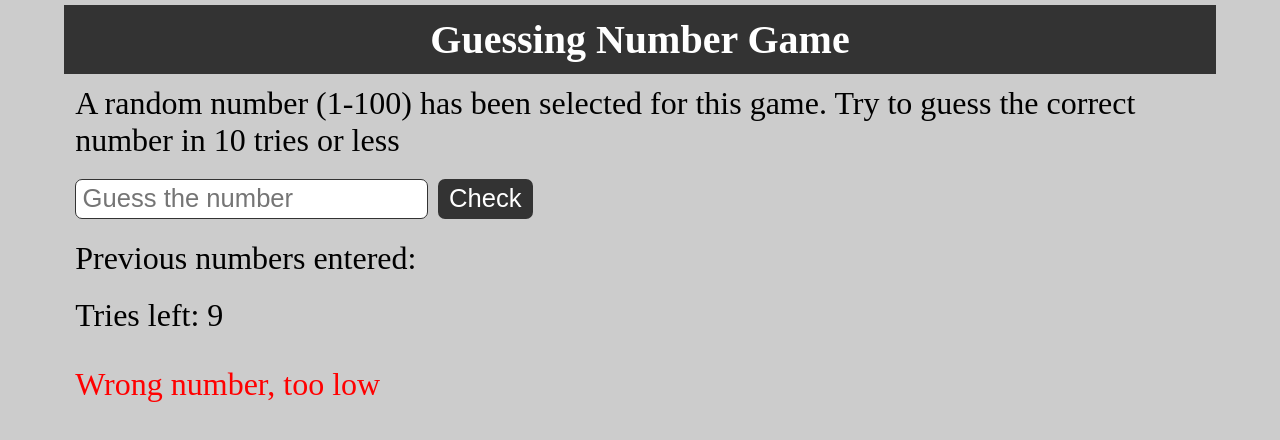
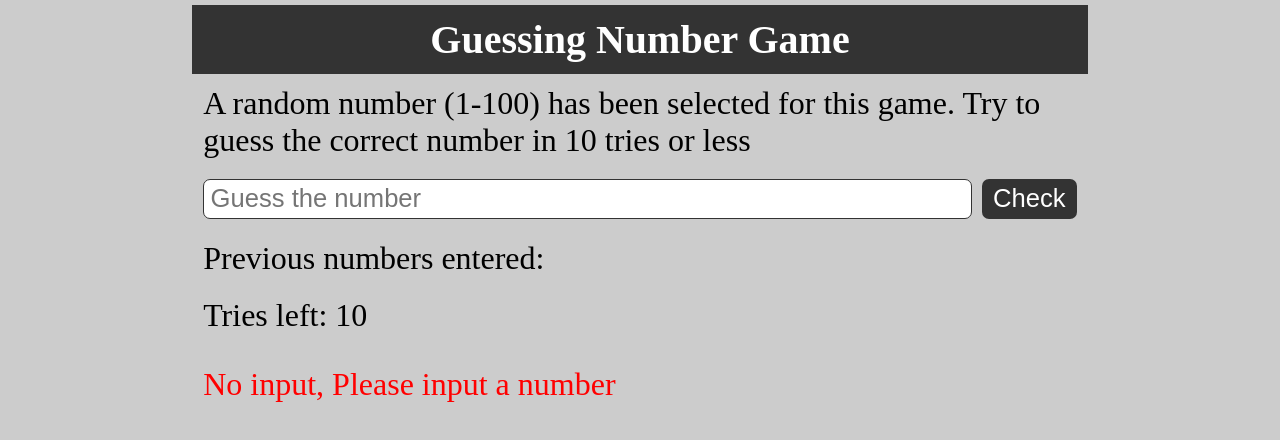
Before and after one commit to Mahmud1087/JS-mini-projects, a plain HTML site: page Guessing number game/guess_game.html in a window 1280 px wide. Both pictures are taken after a click on the button "Check". Drawn offline with Linux system fonts and the light colour scheme.

Commit message:
fix: empty input fixed

```diff
--- a/Guessing number game/guess_game.html
+++ b/Guessing number game/guess_game.html
@@ -21,13 +21,13 @@
         <!-- Input Field and Check Button Section -->
         <div class="input_button">
           <input type="number" name="guess" id="guess" value="player guess" placeholder="Guess the number" />
-          <button type="submit" id="check">Check</button>
-          <button type="submit" id="check2">Check</button>
+          <button id="check">Check</button>
+          <button id="check2">Check</button>
         </div>
 
         <!-- Previous Numbers entered and Tries left counter section -->
         <div class="prevNums_tryLeft">
-          <p id="prevNum">Previous numbers entered: </p>
+          <p>Previous numbers entered: <span id="prevNum"></span></p>
           <p id="tryLeft">Tries left: <span id="counter"></span></p>
         </div>
       </div>
--- a/Guessing number game/script.js
+++ b/Guessing number game/script.js
@@ -18,25 +18,29 @@ counter.innerHTML = counts;
 
 // Event listener on the check button
 checkBtn.addEventListener('click', () => {
-  // To decrease the counter each time the check button is clicked
-  counts--;
-  counter.innerHTML = counts;
-
   // Checks if the number entered by the user is less than, else if it is greater than random number or if it is equal to the random number respectively
   if (input.value < randomNum) {
-    wrongNum.innerHTML = 'Wrong number, too low';
-    prevNumEnt.innerHTML += ' ' + input.value;
+    if (input.value === '') {
+      wrongNum.innerHTML = 'No input, Please input a number';
+      counter.innerHTML = counts;
+    } else {
+      wrongNum.innerHTML = 'Wrong number, too low';
+      prevNumEnt.innerHTML += ' ' + input.value;
+      counts--;
+      counter.innerHTML = counts;
+    }
   } else if (input.value > randomNum) {
     wrongNum.innerHTML = 'Wrong number, too high';
     prevNumEnt.innerHTML += ' ' + input.value;
+    counts--;
+    counter.innerHTML = counts;
   } else {
     correct.innerHTML = 'Correct!! The number is ' + randomNum;
     wrongNum.style.display = 'none';
     newGame.style.display = 'block';
     checkBtn.style.display = 'none';
-    checkBtn2.style.display = 'block'
+    checkBtn2.style.display = 'block';
   }
-
   // Checks if the tries left counter is equal to zero and stop the counting and also preventing the user from entering more numbers
   if (counts === 0) {
     newGame.style.display = 'block';
@@ -45,10 +49,12 @@ checkBtn.addEventListener('click', () => {
     checkBtn.style.display = 'none';
     checkBtn2.style.display = 'block'
   }
+
   input.value = "";
+
 })
 
-// Button to reload the page in order to start a new game
-newGame.addEventListener('click', () => {
-  location.reload();
-})
+// Button to start a new game
+  newGame.addEventListener('click', () => {
+    location.reload();
+  })
--- a/Guessing number game/style.css
+++ b/Guessing number game/style.css
@@ -103,12 +103,12 @@ html, body {
   }
 
   .container {
-    width: 90%;
+    width: 70%;
     margin: auto;
   }
 
   .buttons_texts {
-    max-width: 480px;
+    max-width: 100%;
   }
 
   .input_button input {
```
